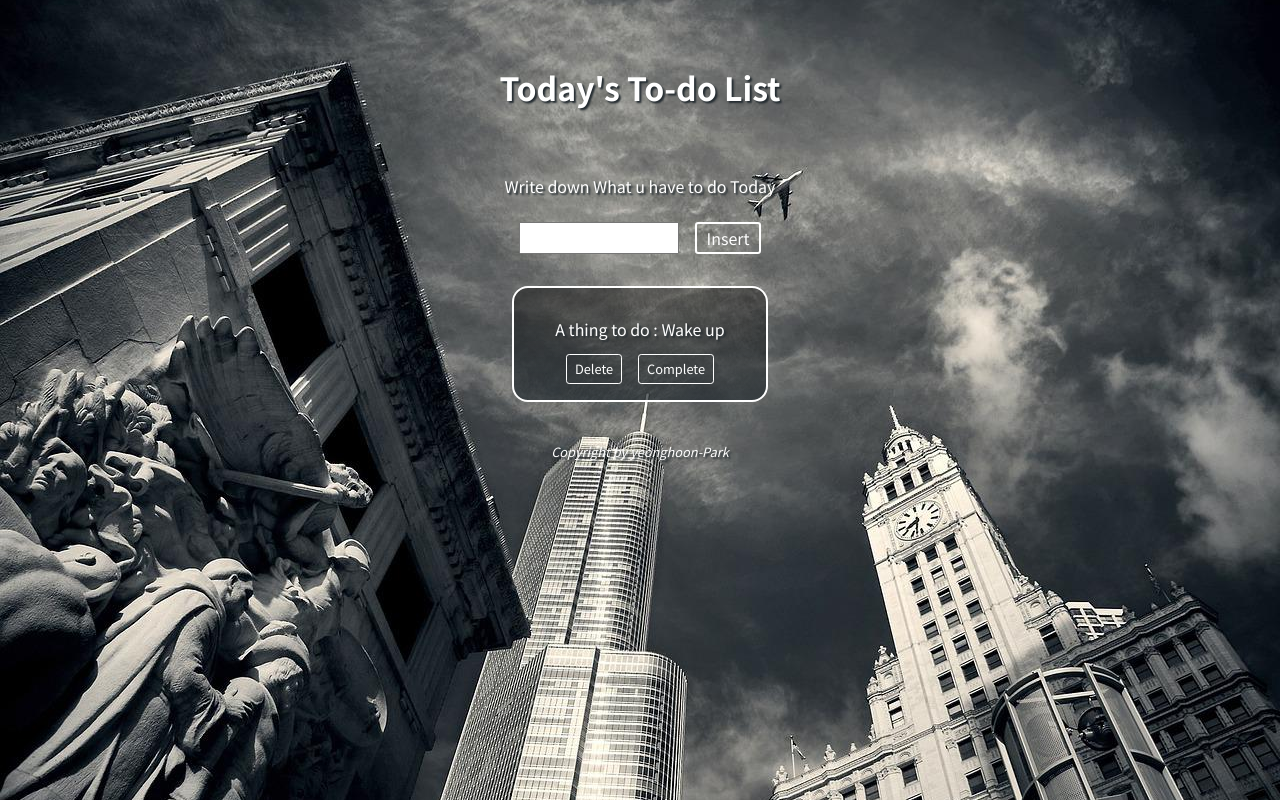
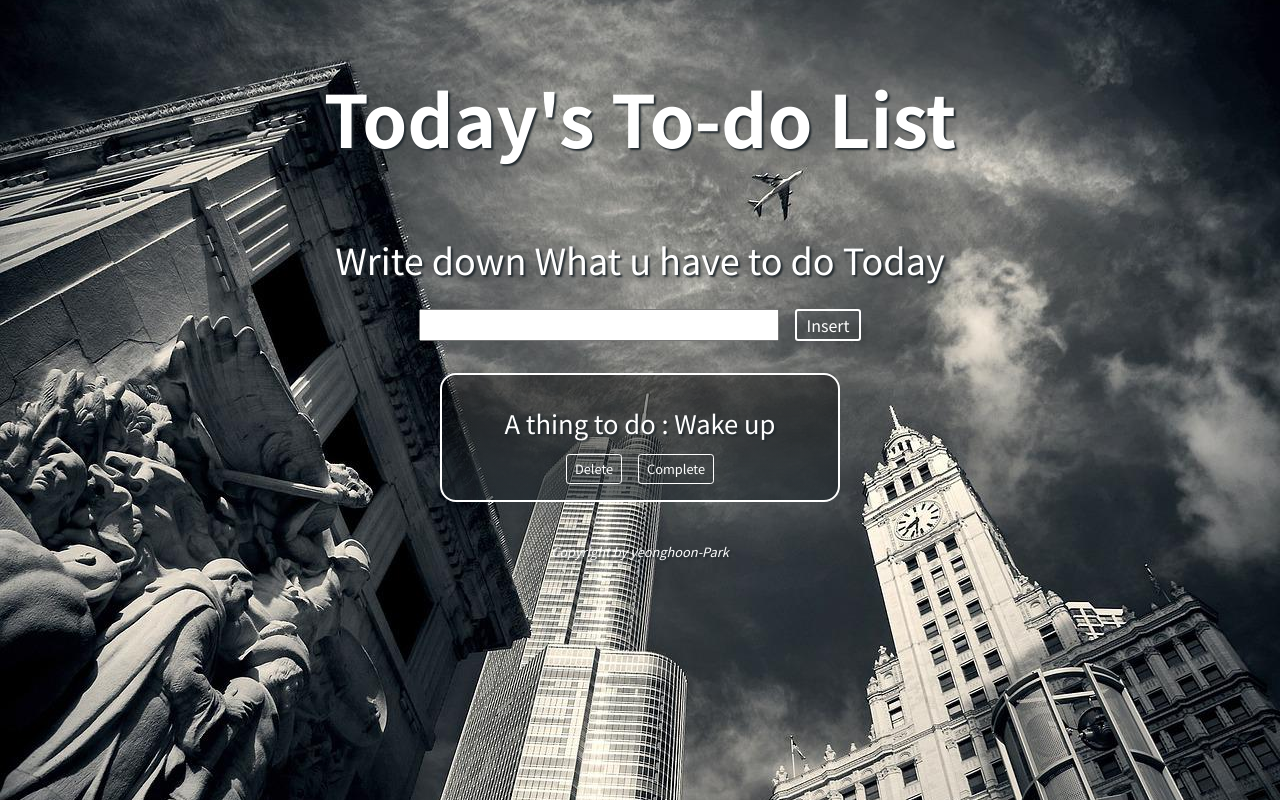
Before and after one commit to yeonghoonPark/react-todoapp, a React (Create React App) app: page / in a window 1280 px wide. Built offline with nearby package versions, Linux system fonts and the light colour scheme.

Commit message:
@media 480px, 768px 수정 완료

```diff
--- a/src/App.css
+++ b/src/App.css
@@ -81,6 +81,7 @@ body {
 
 .output-todo .title {
   padding: 0.8rem;
+  font-size: 1rem;
   text-shadow: 2px 2px 2px #232b30;
 }
 
@@ -119,15 +120,63 @@ body {
 }
 
 @media (min-width:480px) {
+
   /* 480px ~ 768px HEADER */
+  .header .title {
+    font-size: 3rem;
+  }
+
   /* 480px ~ 768px INSERT-TODO */
+  .insert-todo .title {
+    font-size: 1.5rem;
+  }
+
+  .insert-todo input {
+    width: 15rem;
+  }
+
   /* 480px ~ 768px OUTPUT-TODO */
+  .output-todo {
+    width: 20rem;
+  }
+
+  .output-todo .title {
+    font-size: 1.25rem;
+  }
+
   /* 480px ~ 768px FOOTER */
+  .footer address {
+    /* font-size: 1.2rem; */
+  }
 }
 
 @media (min-width:768px) {
+
   /* 768px ~ 1023px HEADER */
+  .header .title {
+    font-size: 4.5rem;
+  }
+
   /* 768px ~ 1023px INSERT-TODO */
+  .insert-todo .title {
+    font-size: 2.25rem;
+  }
+
+  .insert-todo input {
+    width: 22.5rem;
+  }
+
   /* 768px ~ 1023px OUTPUT-TODO */
+  .output-todo {
+    width: 25rem;
+  }
+
+  .output-todo .title {
+    font-size: 1.6rem;
+  }
+
   /* 768px ~ 1023px FOOTER */
+  .footer address {
+    /* font-size: 1.2rem; */
+  }
 }
--- a/src/App.js
+++ b/src/App.js
@@ -41,7 +41,6 @@ function App() {
           </div>
         </section>
 
-
         {/* FOOTER */}
         <footer className="footer">
           <div className="container">
@@ -49,10 +48,7 @@ function App() {
           </div>
         </footer>
 
-
-
       </div>
-
 
     </div>
   );
```
